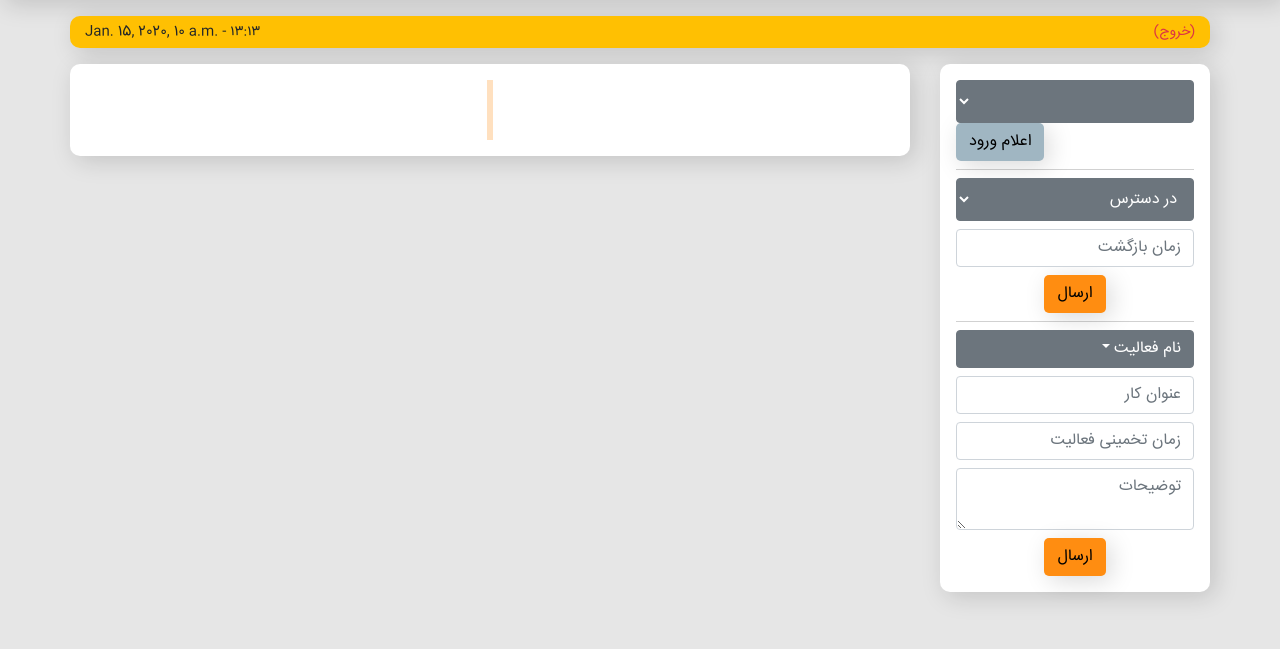
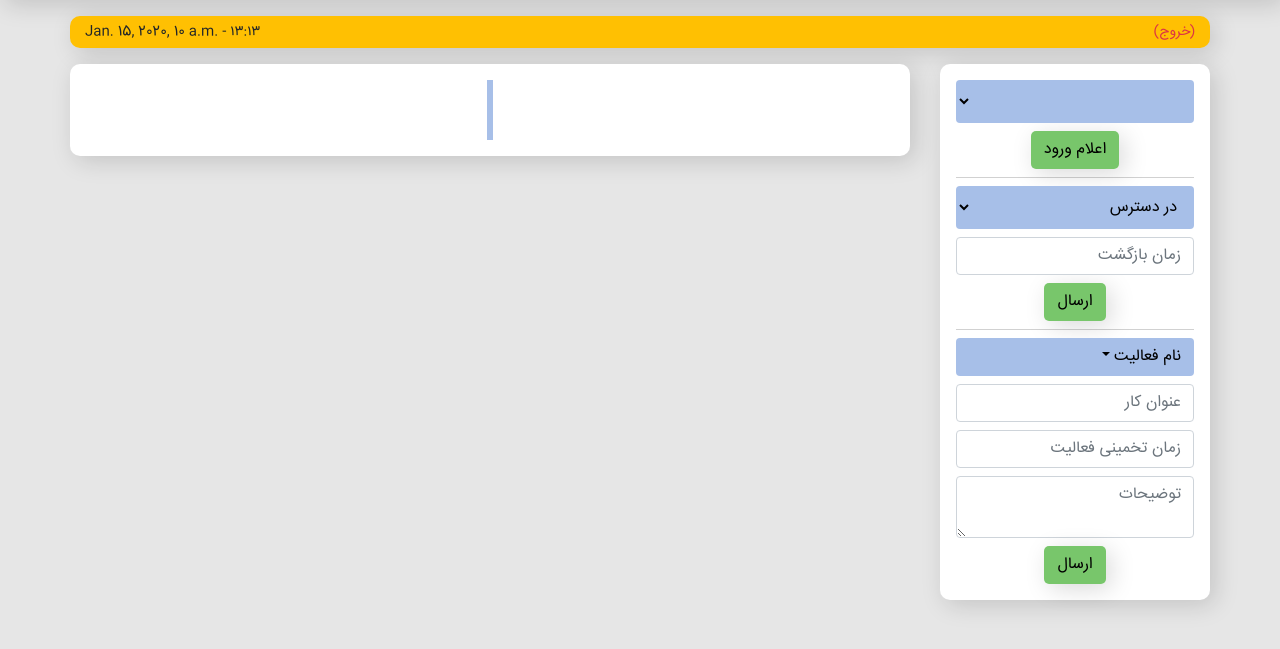
Before and after one commit to ashkantaravati/sync-my-boss, a Django app: template employee_activity/templates/employee_activity/dashboard.html in a window 1280 px wide. Shown: the part 50-699 px from the top of the page. Run offline with Django 3.2, Linux system fonts and the light colour scheme; data comes from the database, SQL or seed files in the repository; the template is opened without the code that fills it: most values are stand-ins (such as "Sample title", 1, 10 or a date in 2020); data that the repository does not hold is empty; parts of the project's set-up code (start-up, migrations or seed data) failed here and were passed over; some libraries are stand-ins or nearby versions.

Commit message:
update dashboard colors

```diff
--- a/assets/css/main.css
+++ b/assets/css/main.css
@@ -1,8 +1,6 @@
 @font-face {
   font-family: 'iransans';
-    src: url("/static/fonts/IransansFaNum/ttf/IRANSansWebFaNum.ttf"), url("/static/fonts/IransansFaNum/eot/IRANSansWebFaNum.eot"), url("/static/fonts/IransansFaNum/woff/IRANSansWebFaNum.woff"), url("/static/fonts/woff2/IransansFaNum/IRANSansWebFaNum.woff2");
-}
-
+  src: url("/static/fonts/IransansFaNum/ttf/IRANSansWebFaNum.ttf"), url("/static/fonts/IransansFaNum/eot/IRANSansWebFaNum.eot"), url("/static/fonts/IransansFaNum/woff/IRANSansWebFaNum.woff"), url("/static/fonts/woff2/IransansFaNum/IRANSansWebFaNum.woff2"); }
 body {
   font-family: 'iransans' !important;
   box-sizing: border-box;
@@ -11,55 +9,55 @@ body {
   font-size: 14px;
   line-height: 24px;
   background-color: #E6E6E6;
-    text-align: right;
-}
+  text-align: right; }
 
 :focus {
-    outline: 0px solid transparent !important;
-}
+  outline: 0px solid transparent !important; }
 
 p {
-    margin: 0;
-}
+  margin: 0; }
 
-.dri_rtl {
-    direction: rtl;
-}
+.dri-rtl {
+  direction: rtl; }
 
-.dri_ltr {
-    direction: ltr;
-}
+.dri-ltr {
+  direction: ltr; }
 
 .w-50 {
-    width: 50%;
-}
+  width: 50%; }
 
 .white-bg {
-    background: #fff;
-}
+  background: #fff; }
 
 .white-color {
-    color: #fff !important;
-}
+  color: #fff; }
 
 .red-color {
-    color: #EB5757 !important;
-}
+  color: #EB5757; }
+
+.cta-bg {
+  background-color: #FF8D11; }
+
+.green-bg {
+  background-color: rgba(87, 184, 70, 0.8); }
+
+.orange-bg {
+  background-color: #FFC002; }
+
+.gray-bg {
+  background-color: #A0B6C2; }
 
 .navigation {
   background-color: #fff;
   box-shadow: 5px 5px 25px rgba(0, 0, 0, 0.15);
-    height: 50px;
-}
+  height: 50px; }
 
 .bord-title {
-    font-size: 18px;
-}
+  font-size: 18px; }
 
 .user-status-bar {
   border-radius: 10px;
-    box-shadow: 5px 5px 25px rgba(0, 0, 0, 0.15);
-}
+  box-shadow: 5px 5px 25px rgba(0, 0, 0, 0.15); }
 
 .side-bar {
   background-color: #fff;
@@ -67,44 +65,29 @@ p {
   box-shadow: 5px 5px 25px rgba(0, 0, 0, 0.15);
   padding: 1rem;
   position: sticky;
-    top: 0
-}
+  top: 0; }
 
 .custom-btn {
   border-radius: 5px;
-    box-shadow: 5px 5px 25px rgba(0, 0, 0, 0.15);
-}
+  box-shadow: 5px 5px 25px rgba(0, 0, 0, 0.15); }
 
 .v-line {
   width: 100%;
   height: 1px;
-    background-color: #D1D1D1;
-}
+  background-color: #D1D1D1; }
 
 .main-box {
   background-color: #fff;
   border-radius: 10px;
   box-shadow: 5px 5px 25px rgba(0, 0, 0, 0.15);
-    padding: 1rem;
-}
+  padding: 1rem; }
 
-.cta-bg {
-    background-color: #FF8D11;
-}
-
-.orange-bg {
-    background-color: #FFC002;
-}
-
-.gray-bg {
-    background-color: #A0B6C2;
-}
+.dropdown-style {
+  background: #a7bfe8; }
 
 .timeline {
   padding: 30px 0;
-    position: relative;
-}
-
+  position: relative; }
   .timeline::before {
     content: "";
     display: block;
@@ -112,78 +95,61 @@ p {
     top: 0;
     left: 50%;
     width: 0;
-    border-left: 6px solid #FFE0BF;
+    border-left: 6px solid #A7BFE8;
     height: 100%;
     z-index: 1;
-    transform: translateX(-50%);
-}
-
+    transform: translateX(-50%); }
   .timeline .username {
-    background: #FF8D11;
-}
+    color: #FF8D11; }
 
 .timeline-nodes {
   padding-bottom: 25px;
-    position: relative;
-}
-
+  position: relative; }
   .timeline-nodes:nth-child(even) {
-    flex-direction: row-reverse;
-}
-
+    flex-direction: row-reverse; }
     .timeline-nodes:nth-child(even) .timeline-content::after {
       content: "";
       position: absolute;
       top: 5%;
       left: 100%;
       width: 0;
-    border-left: 10px solid #FF8D11;
+      border-left: 10px solid #fff;
       border-top: 10px solid transparent;
-    border-bottom: 10px solid transparent;
-}
-
+      border-bottom: 10px solid transparent; }
   .timeline-nodes:nth-child(odd) .timeline-content::after {
     content: "";
     position: absolute;
     top: 5%;
     right: 100%;
     width: 0;
-    border-right: 10px solid #FF8D11;
+    border-right: 10px solid #fff;
     border-top: 10px solid transparent;
-    border-bottom: 10px solid transparent;
-}
+    border-bottom: 10px solid transparent; }
 
 .timeline-content {
-    border: 1px solid #FF8D11;
   position: relative;
   border-radius: 5px;
-    box-shadow: 5px 5px 25px rgba(0, 0, 0, 0.15);
-}
+  box-shadow: 5px 5px 25px rgba(0, 0, 0, 0.15); }
 
 .timeline-circle {
-    width: 50px;
-    height: 50px;
+  width: 30px;
+  height: 30px;
   border-radius: 50%;
   display: block;
   position: absolute;
-    top: 50%;
-    left: 50%;
-    transform: translate(-50%, -50%);
-    background-color: red;
-    z-index: 1;
-}
-
+  right: 27%;
+  background-color: #6190E8;
+  z-index: 1; }
 
 /*small device style*/
-
 @media (max-width: 767px) {
   .timeline-nodes:nth-child(odd) h3,
   .timeline-nodes:nth-child(odd) p {
-        text-align: left;
-    }
+    text-align: left; }
+
   .timeline-nodes:nth-child(even) {
-        flex-direction: row;
-    }
+    flex-direction: row; }
+
   .timeline::before {
     content: "";
     display: block;
@@ -194,20 +160,20 @@ p {
     border-left: 2px dashed var(--blue);
     height: 100%;
     z-index: 1;
-        transform: translateX(-50%);
-    }
+    transform: translateX(-50%); }
+
   .timeline h3 {
-        font-size: 1.7rem;
-    }
+    font-size: 1.7rem; }
+
   .timeline p {
-        font-size: 14px;
-    }
+    font-size: 14px; }
+
   .timeline-image {
     position: absolute;
     left: 0%;
     top: 60px;
-        /*transform: translateX(-50%;);*/
-    }
+    /*transform: translateX(-50%;);*/ }
+
   .timeline-nodes:nth-child(odd) .timeline-content::after {
     content: "";
     position: absolute;
@@ -218,8 +184,8 @@ p {
     border-left: 0;
     border-right: 10px solid var(--blue);
     border-top: 10px solid transparent;
-        border-bottom: 10px solid transparent;
-    }
+    border-bottom: 10px solid transparent; }
+
   .timeline-nodes:nth-child(even) .timeline-content::after {
     content: "";
     position: absolute;
@@ -228,34 +194,26 @@ p {
     width: 0;
     border-right: 10px solid var(--blue);
     border-top: 10px solid transparent;
-        border-bottom: 10px solid transparent;
-    }
+    border-bottom: 10px solid transparent; }
+
   .timeline-image::before {
     width: 65px;
-        height: 65px;
-    }
-}
-
-
+    height: 65px; } }
 /*extra small device style */
-
 @media (max-width: 575px) {
   .timeline::before {
     content: "";
     display: block;
     position: absolute;
     top: 0;
-        left: 3%;
-    }
+    left: 3%; }
+
   .timeline-image {
     position: absolute;
-        left: -5%;
-    }
+    left: -5%; }
+
   .timeline-image::before {
     width: 60px;
-        height: 60px;
-    }
-}
-
+    height: 60px; } }
 
 /*# sourceMappingURL=main.css.map */
--- a/assets/scss/_variable.scss
+++ b/assets/scss/_variable.scss
@@ -1,4 +1,5 @@
-$radius-big : 10px;
-$radius-small : 5px;
-$shadow-big:  5px 5px 25px rgba(0,0,0,0.15);
+$radius-big: 10px;
+$radius-small: 5px;
+$shadow-big: 5px 5px 25px rgba(0, 0, 0, 0.15);
 $cta-color:#FF8D11;
+$green-color:rgba(87, 184, 70, 0.8);
--- a/assets/scss/colors.scss
+++ b/assets/scss/colors.scss
@@ -14,6 +14,10 @@
     background-color: $cta-color
 }
 
+.green-bg {
+    background-color: $green-color
+}
+
 .orange-bg {
     background-color: #FFC002
 }
--- a/assets/scss/style.scss
+++ b/assets/scss/style.scss
@@ -39,3 +39,7 @@
      box-shadow: $shadow-big;
      padding: 1rem
  }
+
+ .dropdown-style {
+     background: #a7bfe8;
+ }
--- a/assets/scss/timeline.scss
+++ b/assets/scss/timeline.scss
@@ -1,7 +1,6 @@
 .timeline {
     padding: 30px 0;
     position: relative;
-
     &::before {
         content: "";
         display: block;
@@ -9,81 +8,72 @@
         top: 0;
         left: 50%;
         width: 0;
-        border-left: 6px solid #FFE0BF;
+        border-left: 6px solid #A7BFE8;
         height: 100%;
         z-index: 1;
         transform: translateX(-50%);
     }
-
     .username {
-        background: $cta-color;
+        color: $cta-color;
     }
 }
 
 .timeline-nodes {
     padding-bottom: 25px;
     position: relative;
-
     &:nth-child(even) {
         flex-direction: row-reverse;
-
         .timeline-content::after {
             content: "";
             position: absolute;
             top: 5%;
             left: 100%;
             width: 0;
-            border-left: 10px solid $cta-color;
+            border-left: 10px solid #fff;
             border-top: 10px solid transparent;
             border-bottom: 10px solid transparent;
         }
     }
-
     &:nth-child(odd) .timeline-content::after {
         content: "";
         position: absolute;
         top: 5%;
         right: 100%;
         width: 0;
-        border-right: 10px solid $cta-color;
+        border-right: 10px solid #fff;
         border-top: 10px solid transparent;
         border-bottom: 10px solid transparent;
     }
 }
 
 .timeline-content {
-    border: 1px solid $cta-color;
     position: relative;
     border-radius: $radius-small;
     box-shadow: $shadow-big
 }
 
 .timeline-circle {
-    width: 50px;
-    height: 50px;
+    width: 30px;
+    height: 30px;
     border-radius: 50%;
     display: block;
     position: absolute;
-    top: 50%;
-    left: 50%;
-    transform: translate(-50%, -50%);
-    background-color: red;
-    z-index: 1;
+    right: 27%;
+    background-color: #6190E8;
+    z-index: 1
 }
+
 
 /*small device style*/
 
 @media (max-width: 767px) {
-
     .timeline-nodes:nth-child(odd) h3,
     .timeline-nodes:nth-child(odd) p {
         text-align: left
     }
-
     .timeline-nodes:nth-child(even) {
         flex-direction: row;
     }
-
     .timeline::before {
         content: "";
         display: block;
@@ -96,22 +86,18 @@
         z-index: 1;
         transform: translateX(-50%);
     }
-
     .timeline h3 {
         font-size: 1.7rem;
     }
-
     .timeline p {
         font-size: 14px;
     }
-
     .timeline-image {
         position: absolute;
         left: 0%;
         top: 60px;
         /*transform: translateX(-50%;);*/
     }
-
     .timeline-nodes:nth-child(odd) .timeline-content::after {
         content: "";
         position: absolute;
@@ -124,7 +110,6 @@
         border-top: 10px solid transparent;
         border-bottom: 10px solid transparent;
     }
-
     .timeline-nodes:nth-child(even) .timeline-content::after {
         content: "";
         position: absolute;
@@ -135,14 +120,15 @@
         border-top: 10px solid transparent;
         border-bottom: 10px solid transparent;
     }
-
     .timeline-image::before {
         width: 65px;
         height: 65px;
     }
 }
 
+
 /*extra small device style */
+
 @media (max-width: 575px) {
     .timeline::before {
         content: "";
@@ -151,12 +137,10 @@
         top: 0;
         left: 3%;
     }
-
     .timeline-image {
         position: absolute;
         left: -5%;
     }
-
     .timeline-image::before {
         width: 60px;
         height: 60px;
--- a/employee_activity/templates/employee_activity/dashboard.html
+++ b/employee_activity/templates/employee_activity/dashboard.html
@@ -8,8 +8,7 @@
     <link rel="icon" type="image/png" sizes="32x32" href="{% static 'favicon-32x32.png' %}">
     <link rel="icon" type="image/png" sizes="16x16" href="{% static 'favicon-16x16.png' %}">
     <link rel="manifest" href="{% static 'site.webmanifest' %}">
-    <link rel="stylesheet" href="https://maxcdn.bootstrapcdn.com/bootstrap/4.0.0/css/bootstrap.min.css"
-        integrity="sha384-Gn5384xqQ1aoWXA+058RXPxPg6fy4IWvTNh0E263XmFcJlSAwiGgFAW/dAiS6JXm" crossorigin="anonymous" />
+    <link rel="stylesheet" href="https://maxcdn.bootstrapcdn.com/bootstrap/4.0.0/css/bootstrap.min.css" integrity="sha384-Gn5384xqQ1aoWXA+058RXPxPg6fy4IWvTNh0E263XmFcJlSAwiGgFAW/dAiS6JXm" crossorigin="anonymous" />
 
     <link rel="stylesheet" href="https://cdnjs.cloudflare.com/ajax/libs/font-awesome/5.14.0/css/all.min.css" />
     <link rel="stylesheet" href="{% static 'css/main.css' %}" />
@@ -27,8 +26,7 @@
                         تابلوی اعلانات سازمانی
                     </div>
                     <div>
-                        <span>{{active_coworkers}}</span>
-                        همکار آنلاین
+                        <span>{{active_coworkers}}</span> همکار آنلاین
                     </div>
                 </div>
             </nav>
@@ -36,8 +34,7 @@
         <section class="my-3">
             <div class="container">
                 <div class="row" id="statusBar">
-                    <div  v-bind:class="classObject"
-                        class="col-12 user-status-bar py-1 d-flex justify-content-between align-items-center orange-bg">
+                    <div v-bind:class="classObject" class="col-12 user-status-bar py-1 d-flex justify-content-between align-items-center orange-bg">
                         <!-- <div>{{username}}</div> -->
                         [[setEmployeeId({{current_employee_id}})]]
                         <div>[[employeeName]] <a class="text-danger" href="{% url 'logout' %}">(خروج)</a></div>
@@ -55,20 +52,17 @@
                 <div class="row">
                     <div class="col-3 pr-0">
                         <div class="side-bar">
-                            <div id="attendance" class="text-left">
+                            <div id="attendance" class="text-center">
                                 [[setEmployeeId({{current_employee_id}})]]
                                 <div class="dropdown w-100">
-                                    <select v-model="selectedWorkplace"
-                                        class="btn btn-secondary dropdown-toggle w-100 text-right" id="userState"
-                                        data-toggle="dropdown" aria-haspopup="true" aria-expanded="false"
-                                        :disabled="entered">
+                                    <select v-model="selectedWorkplace" class="btn dropdown-style dropdown-toggle w-100 text-right" id="userState" data-toggle="dropdown" aria-haspopup="true" aria-expanded="false" :disabled="entered">
                                         <div class="dropdown-menu w-100 text-right" aria-labelledby="userState">
                                             <option v-for="option in workplaceOptions" v-bind:value="option.id"><span
                                                     class="dropdown-item">[[ option.name ]]</span></option>
                                         </div>
                                     </select>
                                 </div>
-                                <button type="button" @click="setAttendance" class="btn custom-btn gray-bg">
+                                <button type="button" @click="setAttendance" class="btn custom-btn green-bg mt-2">
                                     <template v-if="entered">
                                         اعلام خروج
                                     </template>
@@ -82,9 +76,7 @@
                             <div id="availabilityStatus">
                                 [[setEmployeeId({{current_employee_id}})]]
                                 <div class="dropdown w-100">
-                                    <select v-model="selected"
-                                        class="btn btn-secondary dropdown-toggle w-100 text-right" id="userState"
-                                        data-toggle="dropdown" aria-haspopup="true" aria-expanded="false">
+                                    <select v-model="selected" class="btn dropdown-style dropdown-toggle w-100 text-right" id="userState" data-toggle="dropdown" aria-haspopup="true" aria-expanded="false">
                                         <div class="dropdown-menu w-100 text-right" aria-labelledby="userState">
                                             <option v-for="option in options" v-bind:value="option.reason"><span
                                                     class="dropdown-item">[[ option.reason_display ]]</span></option>
@@ -93,12 +85,11 @@
                                 </div>
                                 <div class="">
                                     <div class="input-group my-2">
-                                        <input type="text" v-model="until" class="form-control"
-                                            placeholder="زمان بازگشت" />
+                                        <input type="text" v-model="until" class="form-control" placeholder="زمان بازگشت" />
                                     </div>
                                 </div>
                                 <div class="text-center">
-                                    <button v-on:click="submit" class="btn custom-btn cta-bg">
+                                    <button v-on:click="submit" class="btn custom-btn green-bg">
                                         ارسال
                                     </button>
                                 </div>
@@ -107,9 +98,7 @@
                             <div class="v-line my-2"></div>
                             <div>
                                 <div class="dropdown w-100">
-                                    <button class="btn btn-secondary dropdown-toggle w-100 text-right" type="button"
-                                        id="userState" data-toggle="dropdown" aria-haspopup="true"
-                                        aria-expanded="false">
+                                    <button class="btn dropdown-style dropdown-toggle w-100 text-right" type="button" id="userState" data-toggle="dropdown" aria-haspopup="true" aria-expanded="false">
                                         نام فعالیت
                                     </button>
                                     <div class="dropdown-menu w-100 text-right" aria-labelledby="userState">
@@ -125,11 +114,10 @@
                                     <input type="text" class="form-control my-2" placeholder="زمان تخمینی فعالیت" />
                                 </div>
                                 <div>
-                                    <textarea class="form-control my-2" aria-label="With textarea"
-                                        placeholder="توضیحات"></textarea>
+                                    <textarea class="form-control my-2" aria-label="With textarea" placeholder="توضیحات"></textarea>
                                 </div>
                                 <div class="text-center">
-                                    <button type="button" class="btn custom-btn cta-bg">
+                                    <button type="button" class="btn custom-btn green-bg">
                                         ارسال
                                     </button>
                                 </div>
@@ -139,11 +127,9 @@
                     <div class="col-9 pl-0">
                         <div class="main-box">
                             <div id="timeline" class="timeline">
-                                <div v-for="log in logs"
-                                    class="row m-0 justify-content-end justify-content-md-around align-items-start  timeline-nodes">
+                                <div v-for="log in logs" class="row m-0 justify-content-end justify-content-md-around align-items-start  timeline-nodes">
                                     <div class="col-10 col-md-5 order-3 p-0 order-md-1 timeline-content">
-                                        <span
-                                            class="username text-light d-block py-1 pr-3">[[log.employee.full_name]]</span>
+                                        <span class="username d-block py-1 pr-3">[[log.employee.full_name]]</span>
                                         <p class="py-1 px-2">
                                             [[log.event_message]]
                                         </p>
@@ -164,19 +150,14 @@
         </section>
     </div>
     <script src="https://cdn.jsdelivr.net/npm/js-cookie@rc/dist/js.cookie.min.js"></script>
-    <script src="https://code.jquery.com/jquery-3.2.1.slim.min.js"
-        integrity="sha384-KJ3o2DKtIkvYIK3UENzmM7KCkRr/rE9/Qpg6aAZGJwFDMVNA/GpGFF93hXpG5KkN" crossorigin="anonymous">
+    <script src="https://code.jquery.com/jquery-3.2.1.slim.min.js" integrity="sha384-KJ3o2DKtIkvYIK3UENzmM7KCkRr/rE9/Qpg6aAZGJwFDMVNA/GpGFF93hXpG5KkN" crossorigin="anonymous">
     </script>
-    <script src="https://cdnjs.cloudflare.com/ajax/libs/popper.js/1.12.9/umd/popper.min.js"
-        integrity="sha384-ApNbgh9B+Y1QKtv3Rn7W3mgPxhU9K/ScQsAP7hUibX39j7fakFPskvXusvfa0b4Q" crossorigin="anonymous">
+    <script src="https://cdnjs.cloudflare.com/ajax/libs/popper.js/1.12.9/umd/popper.min.js" integrity="sha384-ApNbgh9B+Y1QKtv3Rn7W3mgPxhU9K/ScQsAP7hUibX39j7fakFPskvXusvfa0b4Q" crossorigin="anonymous">
     </script>
-    <script src="https://maxcdn.bootstrapcdn.com/bootstrap/4.0.0/js/bootstrap.min.js"
-        integrity="sha384-JZR6Spejh4U02d8jOt6vLEHfe/JQGiRRSQQxSfFWpi1MquVdAyjUar5+76PVCmYl" crossorigin="anonymous">
+    <script src="https://maxcdn.bootstrapcdn.com/bootstrap/4.0.0/js/bootstrap.min.js" integrity="sha384-JZR6Spejh4U02d8jOt6vLEHfe/JQGiRRSQQxSfFWpi1MquVdAyjUar5+76PVCmYl" crossorigin="anonymous">
     </script>
     <script src="https://unpkg.com/vue@next"></script>
-    <script src="https://cdnjs.cloudflare.com/ajax/libs/axios/0.20.0/axios.min.js"
-        integrity="sha512-quHCp3WbBNkwLfYUMd+KwBAgpVukJu5MncuQaWXgCrfgcxCJAq/fo+oqrRKOj+UKEmyMCG3tb8RB63W+EmrOBg=="
-        crossorigin="anonymous"></script>
+    <script src="https://cdnjs.cloudflare.com/ajax/libs/axios/0.20.0/axios.min.js" integrity="sha512-quHCp3WbBNkwLfYUMd+KwBAgpVukJu5MncuQaWXgCrfgcxCJAq/fo+oqrRKOj+UKEmyMCG3tb8RB63W+EmrOBg==" crossorigin="anonymous"></script>
     <script src="{% static 'js/dashboard.js' %}"></script>
 </body>
 
```
Also changed, not shown: 1 other file. Lines whose indentation alone changed are shown as unchanged.
